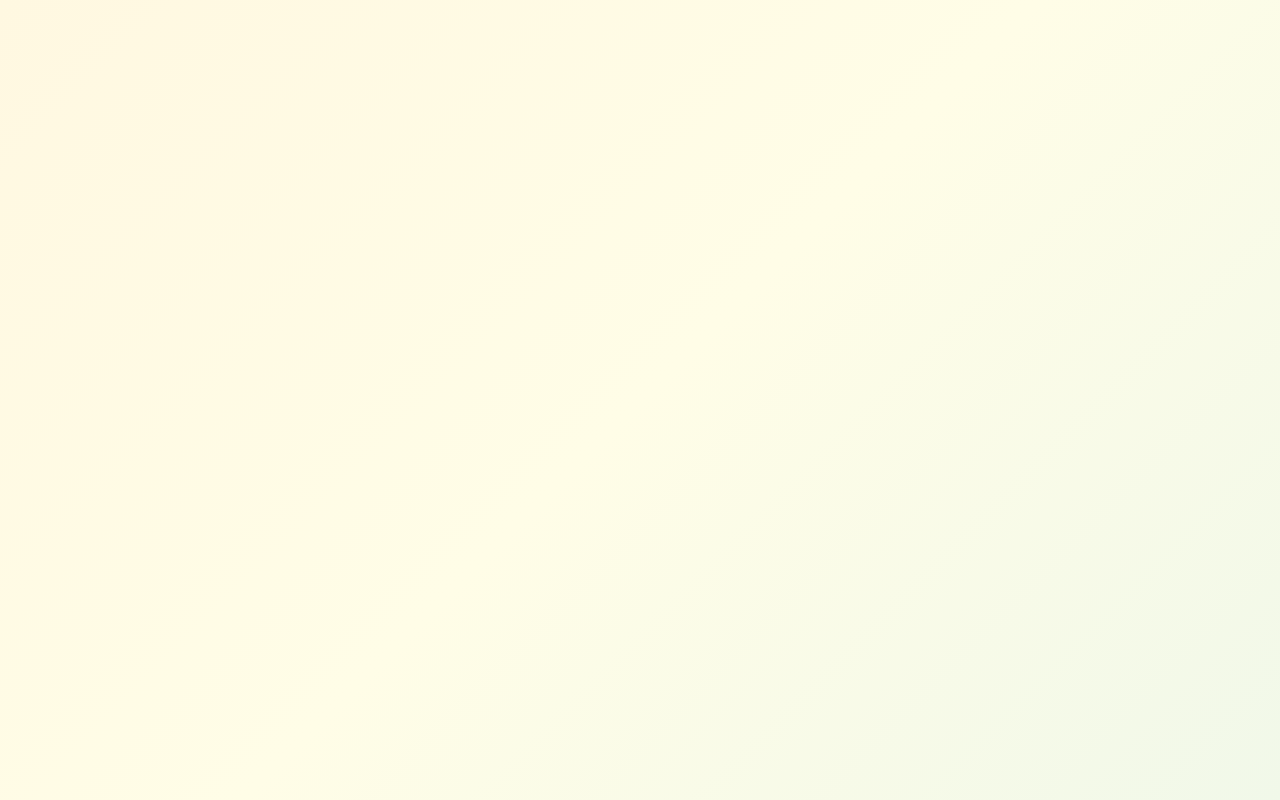
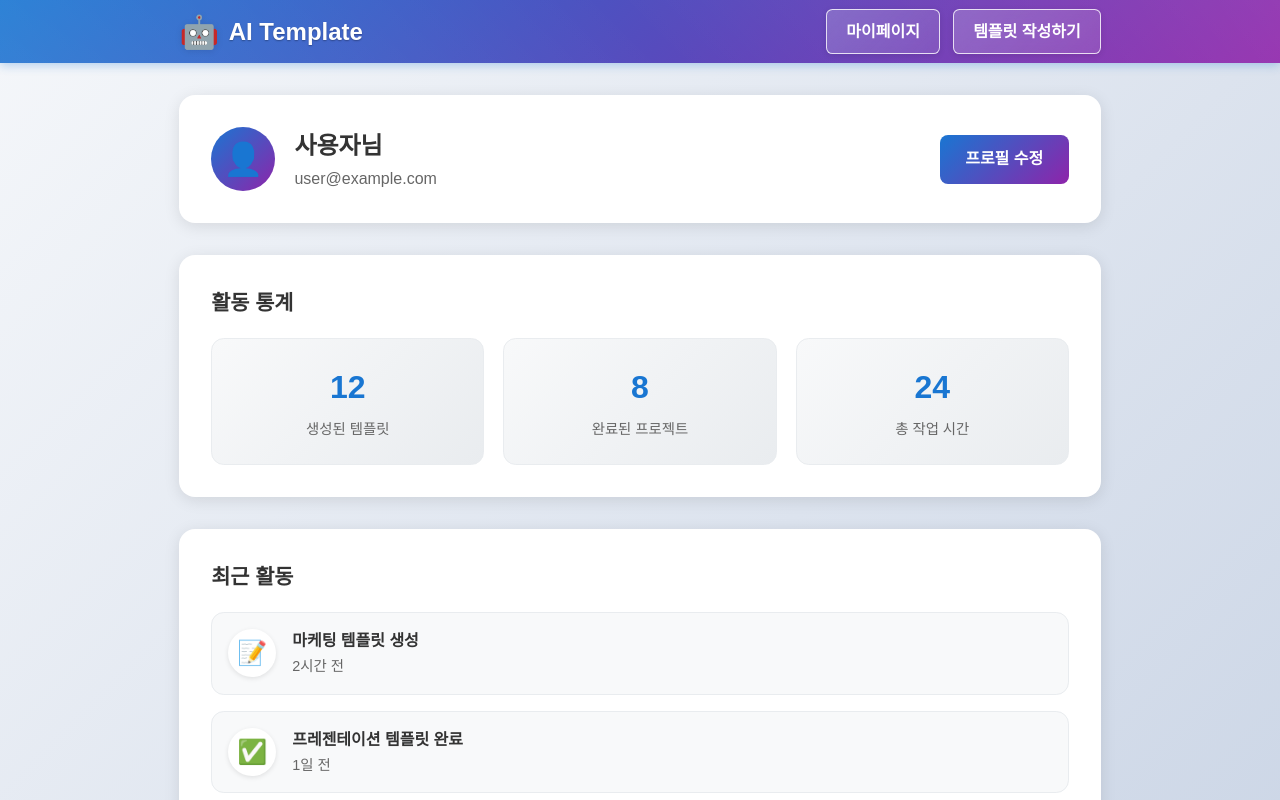
Before and after one commit to Kernel180-BE12/final_6team_pls_jober, a Vue app in the folder front/: page /mypage in a window 1280 px wide. Before the commit this address had no page. Built offline with nearby package versions, Linux system fonts and the light colour scheme; what @tanstack/vue-query would draw is missing.

Commit message:
feat: 마이페이지 기능 추가 및 헤더 네비게이션 개선 (#23)
* refactor: 해더 스타일 변경

* 마이페이지 생성 및 템플릿 생성 페이지 구조 조정

```diff
--- a/front/src/components/HeaderComponent.vue
+++ b/front/src/components/HeaderComponent.vue
@@ -7,8 +7,11 @@
         <span class="logo-text">AI Template</span>
       </div>
 
-      <!-- 템플릿 작성하기 버튼 -->
-      <div class="action-button">
+      <!-- 액션 버튼들 -->
+      <div class="action-buttons">
+        <button class="btn-mypage" @click="goToMyPage">
+          마이페이지
+        </button>
         <button class="btn-template" @click="goToTemplateCreate">
           템플릿 작성하기
         </button>
@@ -22,6 +25,10 @@ import { useRouter } from 'vue-router'
 
 const router = useRouter()
 
+const goToMyPage = () => {
+  router.push('/mypage')
+}
+
 const goToTemplateCreate = () => {
   router.push('/template/create')
 }
@@ -29,9 +36,9 @@ const goToTemplateCreate = () => {
 
 <style scoped>
 .header {
-  background: linear-gradient(135deg, #FFD700 0%, #FFA500 50%, #FF8C00 100%);
+  background: linear-gradient(135deg, #1976d2 0%, #8E24AA 100%);
   padding: 0.6vw 0;
-  box-shadow: 0 0.2rem 0.6rem rgba(255, 215, 0, 0.3);
+  box-shadow: 0 0.2rem 0.6rem rgba(25, 118, 210, 0.3);
   position: relative;
   overflow: hidden;
 }
@@ -72,14 +79,21 @@ const goToTemplateCreate = () => {
 .logo-text {
   font-size: 1.5rem;
   font-weight: 700;
-  color: #000;
-  text-shadow: 0 0.05rem 0.1rem rgba(255, 255, 255, 0.5);
+  color: #fff;
+  text-shadow: 0 0.05rem 0.1rem rgba(0, 0, 0, 0.3);
 }
 
+.action-buttons {
+  display: flex;
+  gap: 0.8rem;
+  align-items: center;
+}
+
+.btn-mypage,
 .btn-template {
   background: linear-gradient(135deg, rgba(255, 255, 255, 0.2) 0%, rgba(255, 255, 255, 0.1) 100%);
-  border: 0.1rem solid rgba(0, 0, 0, 0.8);
-  color: #000;
+  border: 0.1rem solid rgba(255, 255, 255, 0.8);
+  color: #fff;
   padding: 0.6rem 1.2rem;
   border-radius: 0.4rem;
   font-weight: 600;
@@ -90,10 +104,11 @@ const goToTemplateCreate = () => {
   box-shadow: 0 0.1rem 0.4rem rgba(0, 0, 0, 0.1);
 }
 
+.btn-mypage:hover,
 .btn-template:hover {
-  background: linear-gradient(135deg, rgba(0, 0, 0, 0.9) 0%, rgba(0, 0, 0, 0.8) 100%);
-  color: #FFD700;
-  border-color: rgba(255, 255, 255, 0.3);
+  background: linear-gradient(135deg, rgba(255, 255, 255, 0.3) 0%, rgba(255, 255, 255, 0.2) 100%);
+  color: #fff;
+  border-color: rgba(255, 255, 255, 1);
   transform: translateY(-0.1rem);
   box-shadow: 0 0.2rem 0.8rem rgba(0, 0, 0, 0.2);
 }
--- a/front/src/router/index.ts
+++ b/front/src/router/index.ts
@@ -24,6 +24,11 @@ const router = createRouter({
       path: '/success',
       name: 'success',
       component: () => import('../views/SuccessView.vue')
+    },
+    {
+      path: '/mypage',
+      name: 'mypage',
+      component: () => import('../views/MyPageView.vue')
     }
   ]
 })
--- /dev/null
+++ b/front/src/views/MyPageView.vue
@@ -0,0 +1,378 @@
+<template>
+  <div class="mypage-container">
+    <!-- 헤더 컴포넌트 -->
+    <HeaderComponent />
+
+    <!-- 메인 콘텐츠 -->
+    <div class="main-content">
+      <div class="content-wrapper">
+        <!-- 사용자 정보 섹션 -->
+        <div class="user-info-section">
+          <div class="user-profile">
+            <div class="profile-avatar">
+              <div class="avatar-icon">👤</div>
+            </div>
+            <div class="profile-info">
+              <h2 class="user-name">사용자님</h2>
+              <p class="user-email">user@example.com</p>
+            </div>
+          </div>
+          <button class="btn-edit-profile">프로필 수정</button>
+        </div>
+
+        <!-- 통계 섹션 -->
+        <div class="stats-section">
+          <h3 class="section-title">활동 통계</h3>
+          <div class="stats-grid">
+            <div class="stat-card">
+              <div class="stat-number">12</div>
+              <div class="stat-label">생성된 템플릿</div>
+            </div>
+            <div class="stat-card">
+              <div class="stat-number">8</div>
+              <div class="stat-label">완료된 프로젝트</div>
+            </div>
+            <div class="stat-card">
+              <div class="stat-number">24</div>
+              <div class="stat-label">총 작업 시간</div>
+            </div>
+          </div>
+        </div>
+
+        <!-- 최근 활동 섹션 -->
+        <div class="recent-activity-section">
+          <h3 class="section-title">최근 활동</h3>
+          <div class="activity-list">
+            <div class="activity-item">
+              <div class="activity-icon">📝</div>
+              <div class="activity-content">
+                <div class="activity-title">마케팅 템플릿 생성</div>
+                <div class="activity-time">2시간 전</div>
+              </div>
+            </div>
+            <div class="activity-item">
+              <div class="activity-icon">✅</div>
+              <div class="activity-content">
+                <div class="activity-title">프레젠테이션 템플릿 완료</div>
+                <div class="activity-time">1일 전</div>
+              </div>
+            </div>
+            <div class="activity-item">
+              <div class="activity-icon">📊</div>
+              <div class="activity-content">
+                <div class="activity-title">데이터 분석 템플릿 생성</div>
+                <div class="activity-time">3일 전</div>
+              </div>
+            </div>
+          </div>
+        </div>
+
+        <!-- 템플릿 관리 섹션 -->
+        <div class="template-management-section">
+          <h3 class="section-title">내 템플릿</h3>
+          <div class="template-actions">
+            <button class="btn-create-template" @click="goToTemplateCreate">
+              새 템플릿 만들기
+            </button>
+            <button class="btn-view-all">전체 보기</button>
+          </div>
+          <div class="template-grid">
+            <div class="template-card">
+              <div class="template-icon">📋</div>
+              <div class="template-title">마케팅 템플릿</div>
+              <div class="template-date">2024.01.15</div>
+            </div>
+            <div class="template-card">
+              <div class="template-icon">📊</div>
+              <div class="template-title">데이터 분석 템플릿</div>
+              <div class="template-date">2024.01.12</div>
+            </div>
+            <div class="template-card">
+              <div class="template-icon">📝</div>
+              <div class="template-title">프레젠테이션 템플릿</div>
+              <div class="template-date">2024.01.10</div>
+            </div>
+          </div>
+        </div>
+      </div>
+    </div>
+  </div>
+</template>
+
+<script setup lang="ts">
+import { useRouter } from 'vue-router'
+import HeaderComponent from '../components/HeaderComponent.vue'
+
+const router = useRouter()
+
+const goToTemplateCreate = () => {
+  router.push('/template/create')
+}
+</script>
+
+<style scoped>
+.mypage-container {
+  min-height: 100vh;
+  background: linear-gradient(135deg, #f5f7fa 0%, #c3cfe2 100%);
+}
+
+.main-content {
+  padding: 2rem 0;
+}
+
+.content-wrapper {
+  max-width: 60rem;
+  margin: 0 auto;
+  padding: 0 1.2rem;
+  display: flex;
+  flex-direction: column;
+  gap: 2rem;
+}
+
+/* 사용자 정보 섹션 */
+.user-info-section {
+  background: #fff;
+  border-radius: 1rem;
+  padding: 2rem;
+  box-shadow: 0 0.2rem 1rem rgba(0, 0, 0, 0.1);
+  display: flex;
+  justify-content: space-between;
+  align-items: center;
+}
+
+.user-profile {
+  display: flex;
+  align-items: center;
+  gap: 1.2rem;
+}
+
+.profile-avatar {
+  width: 4rem;
+  height: 4rem;
+  border-radius: 50%;
+  background: linear-gradient(135deg, #1976d2 0%, #8E24AA 100%);
+  display: flex;
+  align-items: center;
+  justify-content: center;
+}
+
+.avatar-icon {
+  font-size: 2rem;
+  color: #fff;
+}
+
+.profile-info {
+  display: flex;
+  flex-direction: column;
+  gap: 0.2rem;
+}
+
+.user-name {
+  font-size: 1.5rem;
+  font-weight: 700;
+  color: #333;
+  margin: 0;
+}
+
+.user-email {
+  font-size: 1rem;
+  color: #666;
+  margin: 0;
+}
+
+.btn-edit-profile {
+  background: linear-gradient(135deg, #1976d2 0%, #8E24AA 100%);
+  color: #fff;
+  border: none;
+  padding: 0.8rem 1.6rem;
+  border-radius: 0.5rem;
+  font-weight: 600;
+  cursor: pointer;
+  transition: all 0.3s ease;
+}
+
+.btn-edit-profile:hover {
+  transform: translateY(-0.1rem);
+  box-shadow: 0 0.2rem 0.8rem rgba(25, 118, 210, 0.3);
+}
+
+/* 섹션 공통 스타일 */
+.section-title {
+  font-size: 1.3rem;
+  font-weight: 700;
+  color: #333;
+  margin: 0 0 1.2rem 0;
+}
+
+/* 통계 섹션 */
+.stats-section {
+  background: #fff;
+  border-radius: 1rem;
+  padding: 2rem;
+  box-shadow: 0 0.2rem 1rem rgba(0, 0, 0, 0.1);
+}
+
+.stats-grid {
+  display: grid;
+  grid-template-columns: repeat(auto-fit, minmax(12rem, 1fr));
+  gap: 1.2rem;
+}
+
+.stat-card {
+  background: linear-gradient(135deg, #f8f9fa 0%, #e9ecef 100%);
+  border-radius: 0.8rem;
+  padding: 1.5rem;
+  text-align: center;
+  border: 0.1rem solid #e9ecef;
+}
+
+.stat-number {
+  font-size: 2rem;
+  font-weight: 700;
+  color: #1976d2;
+  margin-bottom: 0.5rem;
+}
+
+.stat-label {
+  font-size: 0.9rem;
+  color: #666;
+  font-weight: 500;
+}
+
+/* 최근 활동 섹션 */
+.recent-activity-section {
+  background: #fff;
+  border-radius: 1rem;
+  padding: 2rem;
+  box-shadow: 0 0.2rem 1rem rgba(0, 0, 0, 0.1);
+}
+
+.activity-list {
+  display: flex;
+  flex-direction: column;
+  gap: 1rem;
+}
+
+.activity-item {
+  display: flex;
+  align-items: center;
+  gap: 1rem;
+  padding: 1rem;
+  background: #f8f9fa;
+  border-radius: 0.8rem;
+  border: 0.1rem solid #e9ecef;
+}
+
+.activity-icon {
+  font-size: 1.5rem;
+  width: 3rem;
+  height: 3rem;
+  display: flex;
+  align-items: center;
+  justify-content: center;
+  background: #fff;
+  border-radius: 50%;
+  box-shadow: 0 0.1rem 0.3rem rgba(0, 0, 0, 0.1);
+}
+
+.activity-content {
+  flex: 1;
+}
+
+.activity-title {
+  font-size: 1rem;
+  font-weight: 600;
+  color: #333;
+  margin-bottom: 0.2rem;
+}
+
+.activity-time {
+  font-size: 0.9rem;
+  color: #666;
+}
+
+/* 템플릿 관리 섹션 */
+.template-management-section {
+  background: #fff;
+  border-radius: 1rem;
+  padding: 2rem;
+  box-shadow: 0 0.2rem 1rem rgba(0, 0, 0, 0.1);
+}
+
+.template-actions {
+  display: flex;
+  gap: 1rem;
+  margin-bottom: 1.5rem;
+}
+
+.btn-create-template {
+  background: linear-gradient(135deg, #1976d2 0%, #8E24AA 100%);
+  color: #fff;
+  border: none;
+  padding: 0.8rem 1.6rem;
+  border-radius: 0.5rem;
+  font-weight: 600;
+  cursor: pointer;
+  transition: all 0.3s ease;
+}
+
+.btn-create-template:hover {
+  transform: translateY(-0.1rem);
+  box-shadow: 0 0.2rem 0.8rem rgba(25, 118, 210, 0.3);
+}
+
+.btn-view-all {
+  background: transparent;
+  color: #1976d2;
+  border: 0.1rem solid #1976d2;
+  padding: 0.8rem 1.6rem;
+  border-radius: 0.5rem;
+  font-weight: 600;
+  cursor: pointer;
+  transition: all 0.3s ease;
+}
+
+.btn-view-all:hover {
+  background: #1976d2;
+  color: #fff;
+}
+
+.template-grid {
+  display: grid;
+  grid-template-columns: repeat(auto-fit, minmax(15rem, 1fr));
+  gap: 1.2rem;
+}
+
+.template-card {
+  background: #f8f9fa;
+  border-radius: 0.8rem;
+  padding: 1.5rem;
+  text-align: center;
+  border: 0.1rem solid #e9ecef;
+  transition: all 0.3s ease;
+  cursor: pointer;
+}
+
+.template-card:hover {
+  transform: translateY(-0.1rem);
+  box-shadow: 0 0.2rem 0.8rem rgba(0, 0, 0, 0.1);
+  border-color: #1976d2;
+}
+
+.template-icon {
+  font-size: 2rem;
+  margin-bottom: 0.8rem;
+}
+
+.template-title {
+  font-size: 1rem;
+  font-weight: 600;
+  color: #333;
+  margin-bottom: 0.5rem;
+}
+
+.template-date {
+  font-size: 0.9rem;
+  color: #666;
+}
+</style>
--- a/front/src/views/TemplateCreateView.vue
+++ b/front/src/views/TemplateCreateView.vue
@@ -6,18 +6,15 @@
     <!-- 메인 콘텐츠 -->
     <div class="main-content">
       <div class="content-wrapper">
-        <!-- 제목 및 설명 -->
+        <!-- 제목 -->
         <div class="header-section">
           <h1 class="page-title">
             만들고 싶은 알림톡 템플릿 주제를 알려주세요
           </h1>
         </div>
 
-        <!-- 메인 콘텐츠 영역 -->
-        <div class="main-content-area">
-          <!-- 왼쪽: 카테고리 영역 -->
+        <!-- 카테고리 버튼들 -->
         <div class="category-section">
-            <h3 class="section-title">카테고리 선택</h3>
           <div class="category-grid">
             <button
               v-for="category in categories"
@@ -30,26 +27,18 @@
           </div>
         </div>
 
-          <!-- 오른쪽: 텍스트 입력 영역 -->
+        <!-- 텍스트 입력 영역 -->
         <div class="text-input-section">
-            <h3 class="section-title">메시지 내용</h3>
+          <div class="textarea-container">
             <textarea
               v-model="messageText"
               placeholder="ex. 우리 서비스에 맞는 법적 고지 내용을 빠르게 작성하고 적용할 수 있는 템플릿이 필요합니다."
               class="message-textarea"
-              rows="12"
+              rows="8"
             ></textarea>
-
-            <!-- 제출 버튼 -->
-            <div class="submit-section">
-              <button
-                class="submit-btn"
-                :disabled="!canSubmit"
-                @click="handleSubmit"
-              >
-                템플릿 생성하기
+            <button class="submit-arrow-btn" @click="handleSubmit" :disabled="!canSubmit">
+              ↑
             </button>
-            </div>
           </div>
         </div>
       </div>
@@ -126,14 +115,17 @@ const handleSubmit = async () => {
 }
 
 .content-wrapper {
-  max-width: 1400px;
+  max-width: 1200px;
   margin: 0 auto;
   padding: 0 2rem;
+  display: flex;
+  flex-direction: column;
+  align-items: center;
 }
 
 .header-section {
   text-align: center;
-  margin-bottom: 2rem;
+  margin-bottom: 3rem;
 }
 
 .page-title {
@@ -144,109 +136,104 @@ const handleSubmit = async () => {
   line-height: 1.3;
 }
 
-.page-description {
-  font-size: 1.25rem;
-  color: #666;
-  margin: 0;
-}
-
-.main-content-area {
-  display: flex;
-  gap: 2rem;
-  min-height: 0;
-}
-
-.category-section,
-.text-input-section {
-  flex: 1;
-  display: flex;
-  flex-direction: column;
-}
-
-.section-title {
-  font-size: 1.5rem;
-  font-weight: 600;
-  color: #1a1a1a;
-  margin-bottom: 1.2rem;
+.category-section {
+  width: 100%;
+  margin-bottom: 3rem;
 }
 
 .category-grid {
   display: grid;
   grid-template-columns: repeat(6, 1fr);
-  gap: 0.6rem;
-  align-content: start;
+  gap: 1rem;
+  max-width: 800px;
+  margin: 0 auto;
 }
 
 .category-btn {
-  height: 2.4rem;
-  font-size: 0.9rem;
+  height: 3rem;
+  font-size: 1rem;
   font-weight: 500;
-  border: 0.1rem solid #e0e0e0;
-  background: white;
-  color: #666;
-  border-radius: 0.4rem;
+  border: none;
+  background: #8E24AA;
+  color: white;
+  border-radius: 0.5rem;
   transition: all 0.2s ease;
   cursor: pointer;
+  box-shadow: 0 2px 4px rgba(142, 36, 170, 0.2);
 }
 
 .category-btn:hover {
-  border-color: #1976d2;
-  color: #1976d2;
+  background: #7B1FA2;
+  transform: translateY(-1px);
+  box-shadow: 0 4px 8px rgba(142, 36, 170, 0.3);
 }
 
 .category-btn.selected {
-  background: #1976d2;
-  color: white;
-  border-color: #1976d2;
+  background: #4A148C;
+  transform: translateY(-1px);
+  box-shadow: 0 4px 8px rgba(74, 20, 140, 0.4);
 }
 
 .text-input-section {
-  display: flex;
-  flex-direction: column;
+  width: 100%;
+  max-width: 800px;
+}
+
+.textarea-container {
+  position: relative;
 }
 
 .message-textarea {
-  flex: 1;
-  min-height: 15rem;
-  padding: 1rem;
+  width: 100%;
+  min-height: 12rem;
+  padding: 1.5rem;
+  padding-right: 4rem;
   border: 0.1rem solid #e0e0e0;
-  border-radius: 0.6rem;
+  border-radius: 0.8rem;
   font-size: 1rem;
   line-height: 1.6;
   resize: vertical;
   font-family: inherit;
+  background: white;
+  box-shadow: 0 2px 8px rgba(0, 0, 0, 0.1);
 }
 
 .message-textarea:focus {
   outline: none;
-  border-color: #1976d2;
-  box-shadow: 0 0 0 0.1rem rgba(25, 118, 210, 0.1);
+  border-color: #8E24AA;
+  box-shadow: 0 0 0 0.2rem rgba(142, 36, 170, 0.1);
 }
 
-.submit-section {
+.submit-arrow-btn {
+  position: absolute;
+  bottom: 1rem;
+  right: 1rem;
+  width: 3rem;
+  height: 3rem;
+  border: none;
+  background: #8E24AA;
+  color: white;
+  border-radius: 50%;
+  font-size: 1.2rem;
+  font-weight: bold;
+  cursor: pointer;
+  transition: all 0.2s ease;
+  box-shadow: 0 2px 8px rgba(142, 36, 170, 0.3);
   display: flex;
-  justify-content: flex-end;
-  margin-top: 1.2rem;
+  align-items: center;
+  justify-content: center;
 }
 
-.submit-btn {
-  background: #1976d2;
-  color: white;
-  border: none;
-  padding: 0.8rem 1.6rem;
-  border-radius: 0.4rem;
-  font-weight: 600;
-  font-size: 1.1rem;
-  cursor: pointer;
-  transition: background-color 0.2s ease;
+.submit-arrow-btn:hover:not(:disabled) {
+  background: #7B1FA2;
+  transform: translateY(-1px);
+  box-shadow: 0 4px 12px rgba(142, 36, 170, 0.4);
 }
 
-.submit-btn:hover:not(:disabled) {
-  background: #1565c0;
-}
-
-.submit-btn:disabled {
+.submit-arrow-btn:disabled {
   background: #ccc;
   cursor: not-allowed;
+  transform: none;
+  box-shadow: 0 2px 4px rgba(0, 0, 0, 0.1);
 }
 </style>
```
Lines whose indentation alone changed are shown as unchanged.
